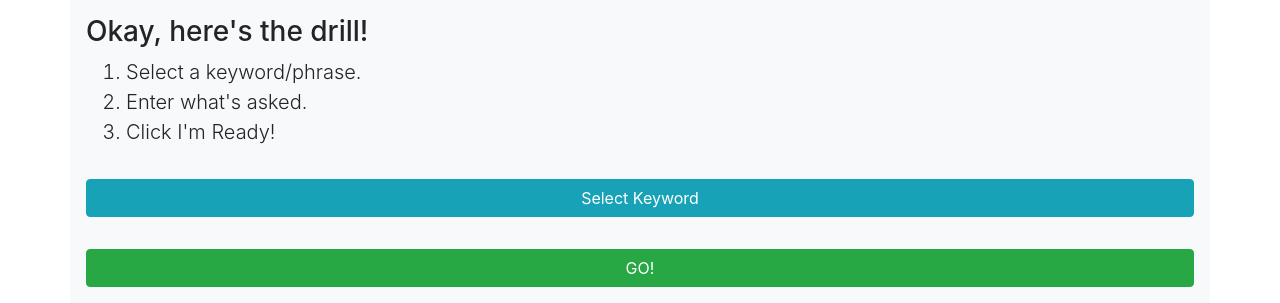
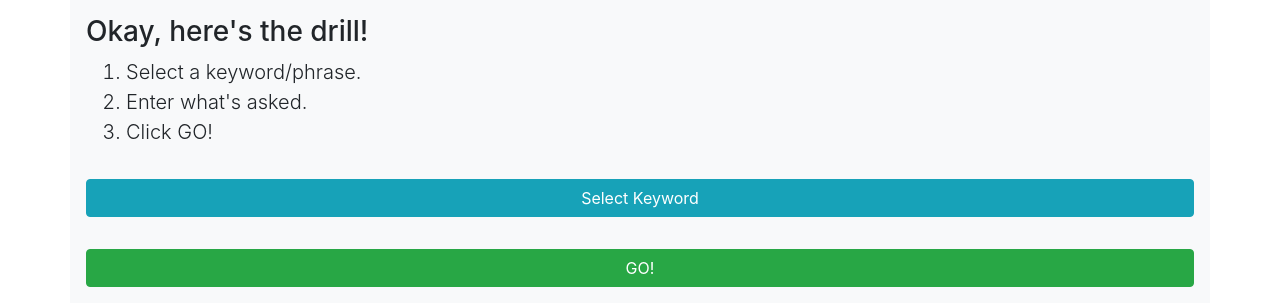
Before and after one commit to edith141/IAAS, a Flask app: page / in a window 1280 px wide. Shown: the part 737-1040 px from the top of the page. Run offline with Flask 2, Linux system fonts and the light colour scheme; some libraries are stand-ins or nearby versions.

Commit message:
UI tweaks

```diff
--- a/templates/index.html
+++ b/templates/index.html
@@ -50,7 +50,7 @@
                     <ol class="lead">
                         <li>Select a keyword/phrase.</li>
                         <li>Enter what's asked.</li>
-                        <li>Click I'm Ready!</li>
+                        <li>Click GO!</li>
                     </ol></div>
                 </div>
 
```
